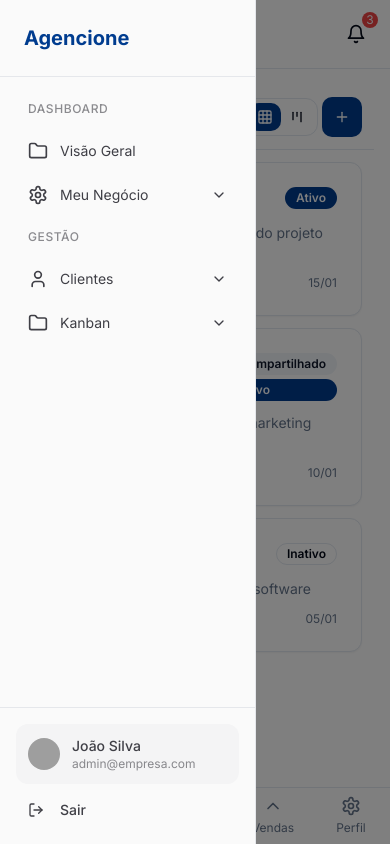
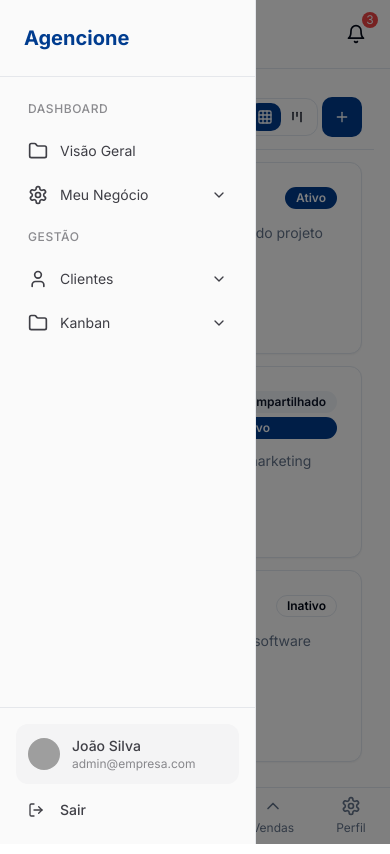
Before and after one commit to owersantana/agencione-admin-hub, a React (Vite) app: page /dashboard/oneboard in a window 390 px wide. Built offline with nearby package versions, Linux system fonts and the light colour scheme; grey boxes are pictures that could not be loaded.

Commit message:
Remove "created at" and adjust column height
Removed the "created at" information from the card. Adjusted the column height to ensure all columns have the same height.

```diff
--- a/src/modules/oneboard/components/OneBoardCard.tsx
+++ b/src/modules/oneboard/components/OneBoardCard.tsx
@@ -1,4 +1,3 @@
-
 import React from 'react';
 import { Card, CardContent, CardHeader, CardTitle } from '@/components/ui/card';
 import { Badge } from '@/components/ui/badge';
@@ -52,8 +51,8 @@ export function OneBoardCard({ board, onAction }: OneBoardCardProps) {
   console.log('Membros únicos encontrados:', Array.from(uniqueMembers));
 
   return (
-    <Card className="group hover:shadow-lg transition-shadow duration-200 h-fit">
-      <CardHeader className="pb-3">
+    <Card className="group hover:shadow-lg transition-shadow duration-200 h-48 flex flex-col">
+      <CardHeader className="pb-3 flex-shrink-0">
         <div className="flex items-start justify-between gap-2">
           <CardTitle className="text-base sm:text-lg font-semibold line-clamp-2 flex-1 min-w-0">
             {board.name}
@@ -74,18 +73,10 @@ export function OneBoardCard({ board, onAction }: OneBoardCardProps) {
         </div>
       </CardHeader>
 
-      <CardContent className="pb-3">
-        <p className="text-sm text-muted-foreground line-clamp-3 mb-3">
+      <CardContent className="pb-3 flex-1 flex flex-col justify-between">
+        <p className="text-sm text-muted-foreground line-clamp-3">
           {board.description}
         </p>
-
-        <div className="flex items-center justify-between text-xs text-muted-foreground mb-3">
-          <span>{board.columnsCount} colunas</span>
-          <span className="hidden sm:inline">Criado em {formatDate(board.createdAt)}</span>
-          <span className="sm:hidden">
-            {formatDate(board.createdAt).split('/').slice(0, 2).join('/')}
-          </span>
-        </div>
       </CardContent>
     </Card>
   );
```
